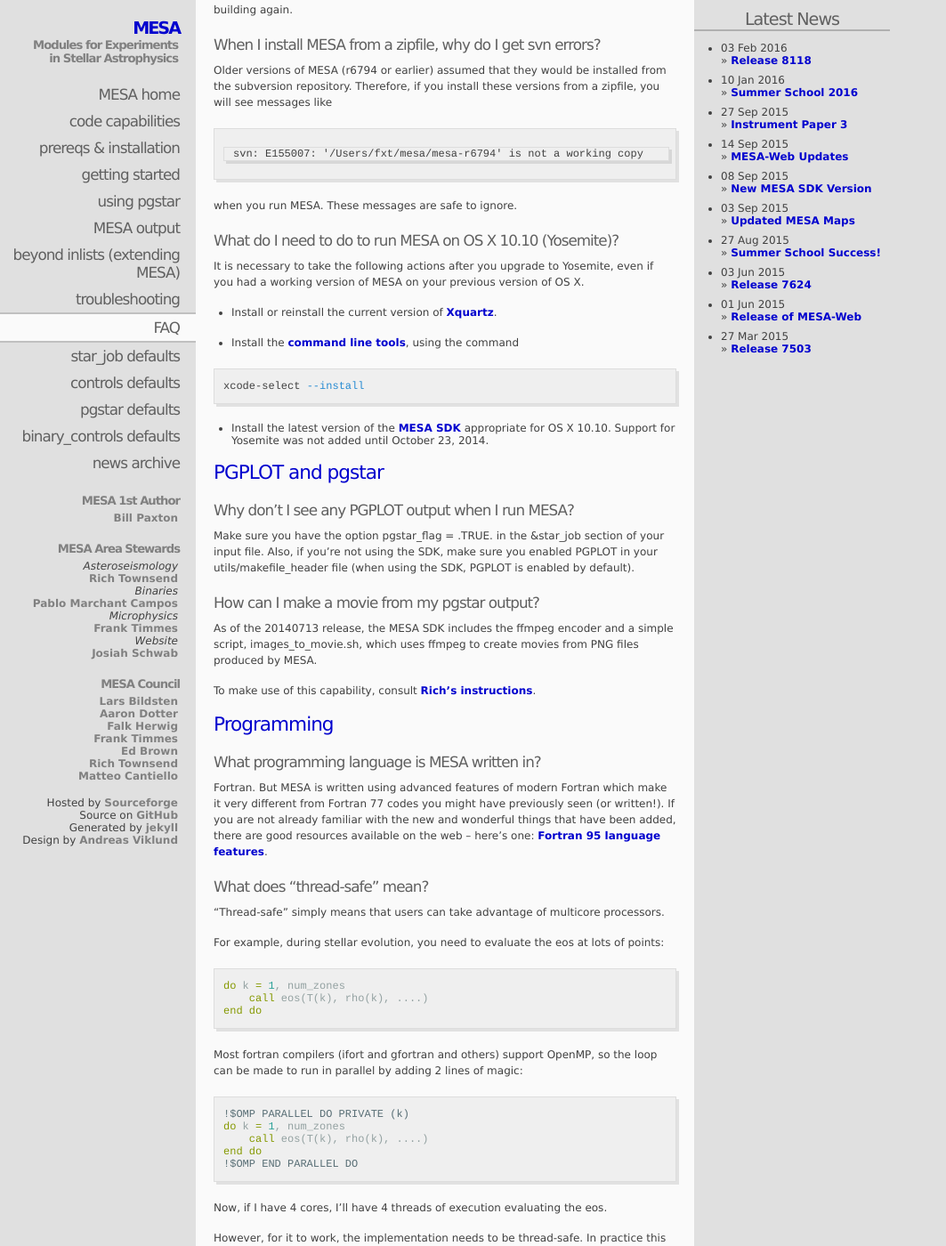
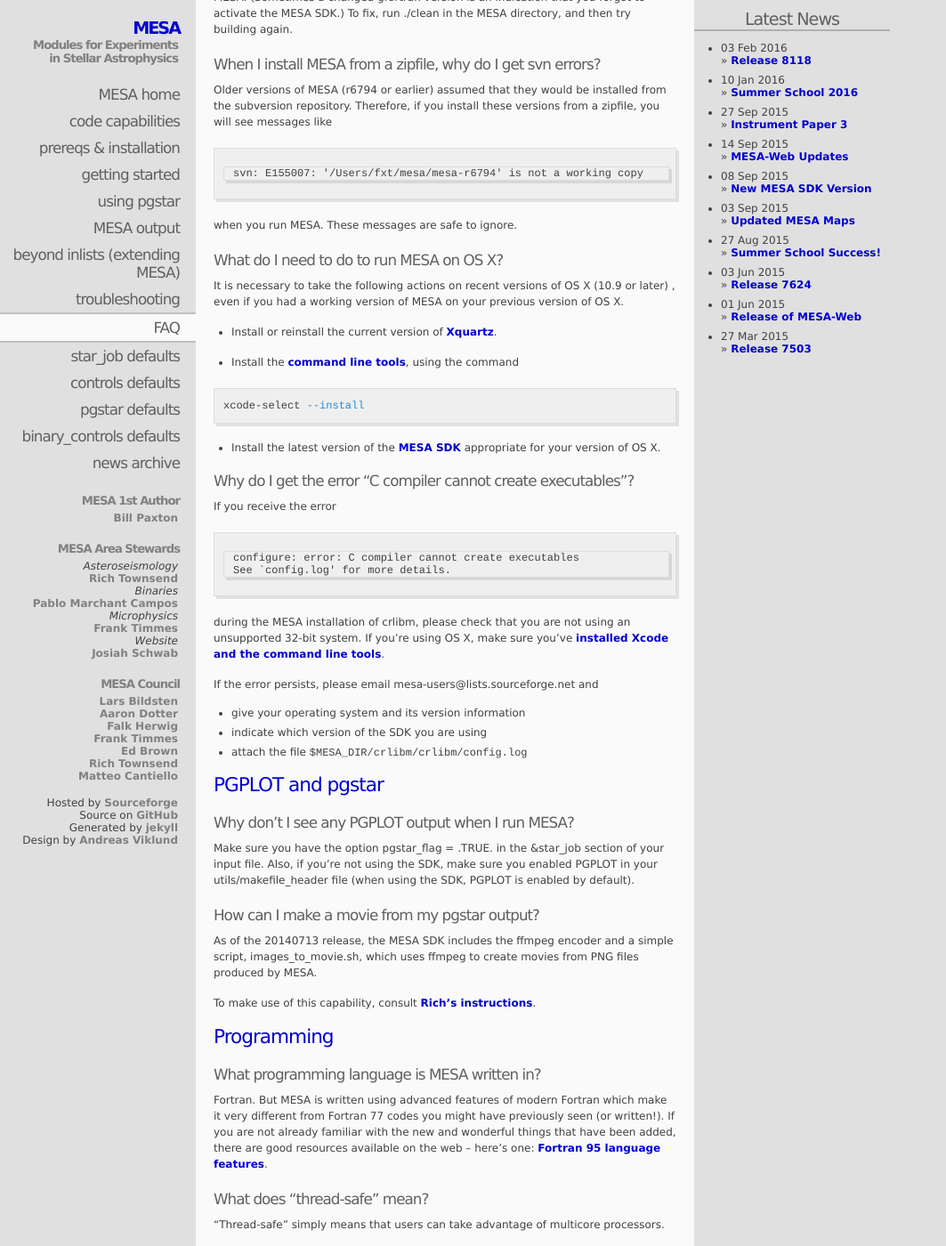
Before and after one commit to MESAHub/mesa-website, a Jekyll site: the page built from 08-faq.markdown, in a window 1280 px wide and 1400 px high, scrolled down 3849 px. Shown: the whole window at 89% size, without its empty margins (0-1063 px from the left). Built offline with Jekyll 4.4.1, drawn with Linux system fonts in a browser that asks for light colours; Markdown is read by kramdown in place of the engine named in the settings; some of the changed text lies outside the part shown.

Commit message:
Add FAQ for compiler can't produce executables

```diff
--- a/08-faq.markdown
+++ b/08-faq.markdown
@@ -80,11 +80,12 @@
 when you run MESA.  These messages are safe to ignore.
 
 <a id="yosemite"></a>
-## What do I need to do to run MESA on OS X 10.10 (Yosemite)?
+<a id="osx"></a>
+## What do I need to do to run MESA on OS X?
 
-It is necessary to take the following actions after you upgrade to
-Yosemite, even if you had a working version of MESA on your previous
-version of OS X.
+It is necessary to take the following actions on recent versions of OS
+X (10.9 or later) , even if you had a working version of MESA on your
+previous version of OS X.
 
 * Install or reinstall the current version of [Xquartz][xquartz].
 
@@ -95,12 +96,33 @@
 {% endhighlight %}
 
 * Install the latest version of the [MESA SDK][sdkosx] appropriate for
-OS X 10.10.  Support for Yosemite was not added until October 23,
-2014.
+your version of OS X.
 
 [xquartz]:http://xquartz.macosforge.org/landing/
 [clt]:https://developer.apple.com/library/ios/technotes/tn2339/_index.html#//apple_ref/doc/uid/DTS40014588-CH1-WHAT_IS_THE_COMMAND_LINE_TOOLS_PACKAGE_
 [sdkosx]:http://www.astro.wisc.edu/~townsend/static.php?ref=mesasdk#Mac_OS_X
+
+<a id="crlibm-fail"></a>
+## Why do I get the error "C compiler cannot create executables"?
+
+If you receive the error
+
+    configure: error: C compiler cannot create executables
+    See `config.log' for more details.
+
+during the MESA installation of crlibm, please check that you are not
+using an unsupported 32-bit system.  If you're using OS X, make sure
+you've [installed Xcode and the command line tools][xcode].
+
+[xcode]:#osx
+
+If the error persists, please email mesa-users@lists.sourceforge.net
+and
+
++ give your operating system and its version information
++ indicate which version of the SDK you are using
++ attach the file `$MESA_DIR/crlibm/crlibm/config.log`
+
 
 # PGPLOT and pgstar
 
```
